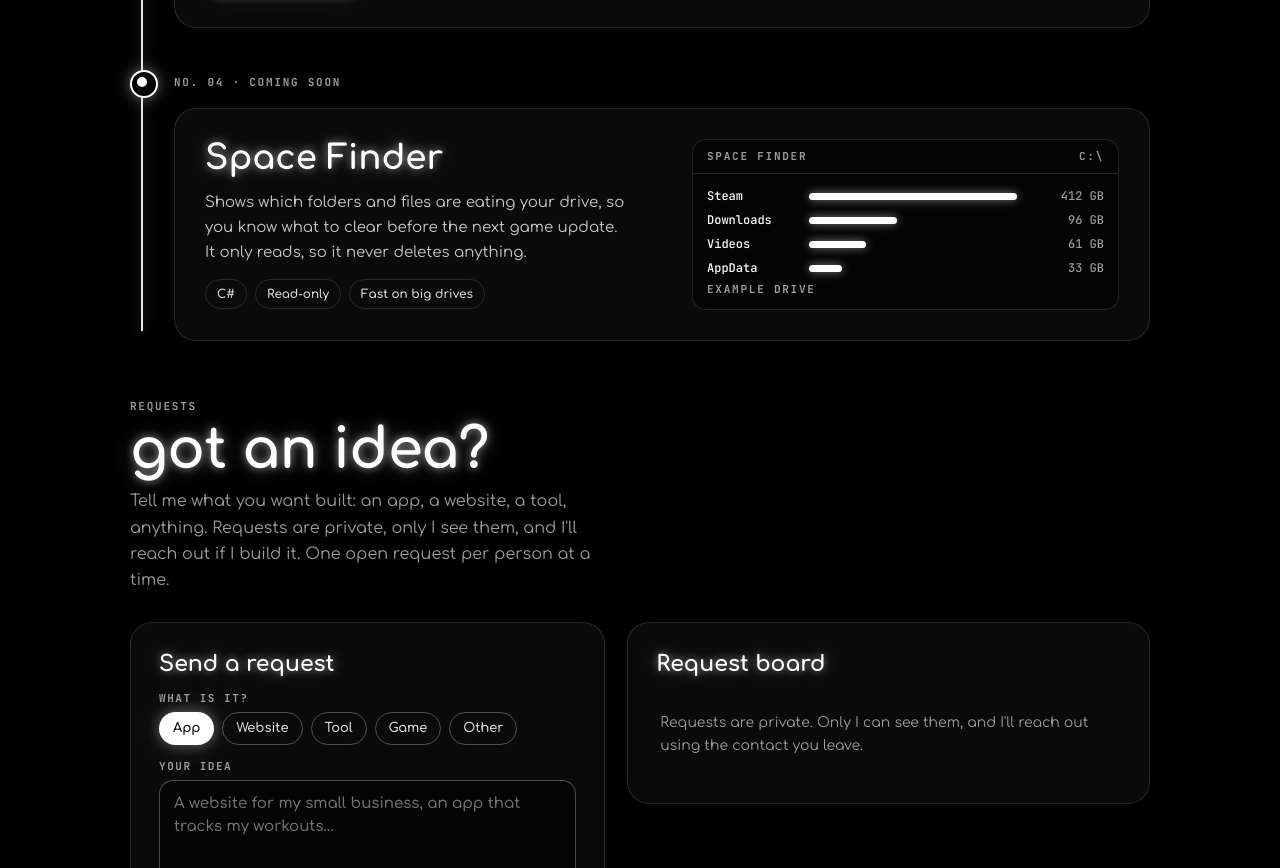
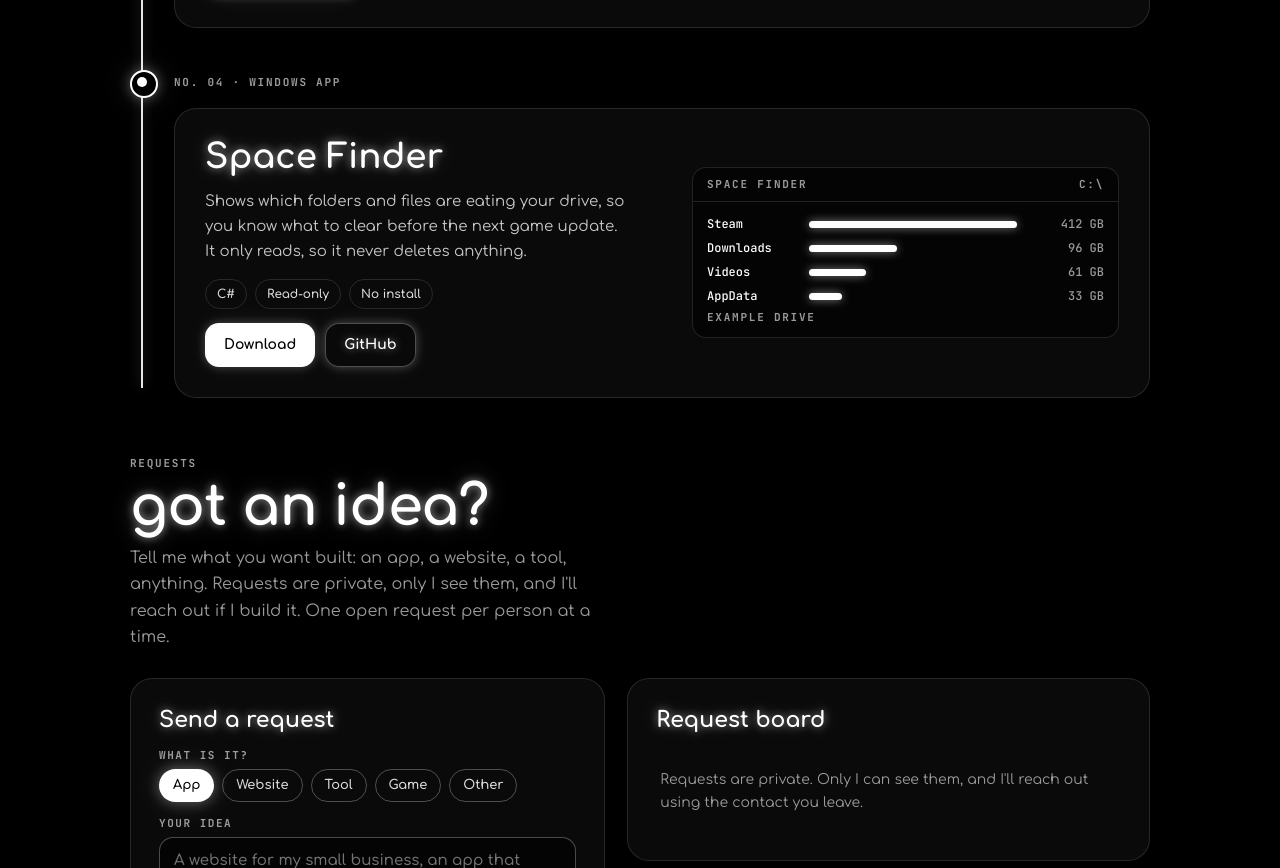
Before and after one commit to lmgoffical/portfolio, a plain HTML site: page index.html in a window 1280 px wide. Shown: the part 2153-3021 px from the top of the page. Drawn offline with Linux system fonts and the light colour scheme.

Commit message:
Add Space Finder download
Co-Authored-By: Claude Opus 5.5 <noreply@anthropic.com>

```diff
--- a/index.html
+++ b/index.html
@@ -321,12 +321,16 @@ textarea.input { min-height: 120px; resize: vertical; }
         </div>
 
         <div class="item">
-          <span class="label">No. 04 · Coming soon</span>
+          <span class="label">No. 04 · Windows app</span>
           <article class="card mini" data-tilt>
             <div class="info">
               <h3 class="glow">Space Finder</h3>
               <p>Shows which folders and files are eating your drive, so you know what to clear before the next game update. It only reads, so it never deletes anything.</p>
-              <ul class="tags"><li>C#</li><li>Read-only</li><li>Fast on big drives</li></ul>
+              <ul class="tags"><li>C#</li><li>Read-only</li><li>No install</li></ul>
+              <div class="links">
+                <a class="btn btn-solid" href="https://github.com/lmgoffical/space-finder/releases/latest/download/SpaceFinder.exe">Download</a>
+                <a class="btn" href="https://github.com/lmgoffical/space-finder" target="_blank" rel="noopener">GitHub</a>
+              </div>
             </div>
             <div class="media">
               <div class="app" aria-hidden="true">
```
